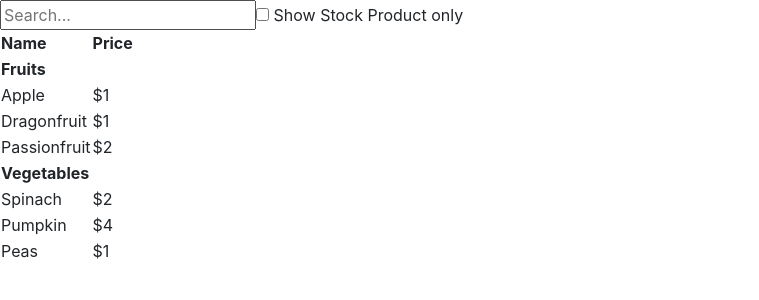
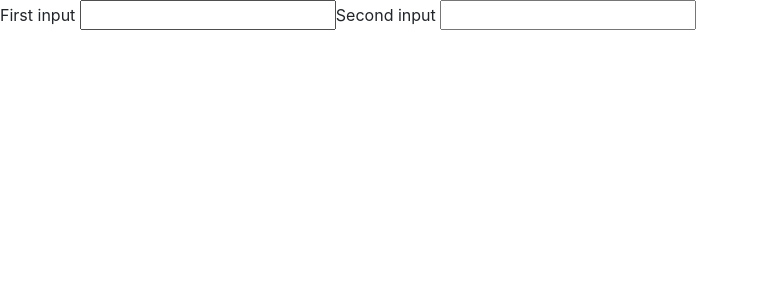
Before and after one commit to nishanmazumder/todo-react, a React (Create React App) app: page / in a window 1280 px wide. Shown: the top 300 px of the page, without its empty margins (0-759 px from the left). Built offline with nearby package versions, Linux system fonts and the light colour scheme.

Commit message:
input added

```diff
--- /dev/null
+++ b/src/components/jsx/Accordion/App.js
@@ -0,0 +1,29 @@
+import { useState } from 'react';
+
+export default function SyncedInputs() {
+   const [text, setText] = useState('');
+
+   console.log(text);
+
+   return (
+      <>
+         <Input label="First input" syncTxt={setText}/>
+         <Input label="Second input" syncTxt={setText}/>
+      </>
+   );
+}
+
+function Input({ label, syncTxt }) {
+   const [text, setText] = useState('');
+
+   return (
+      <label>
+         {label}
+         {' '}
+         <input
+            value={text}
+            onChange={e => syncTxt(e.target.value)}
+         />
+      </label>
+   );
+}
--- a/src/components/jsx/Product/App.js
+++ b/src/components/jsx/Product/App.js
@@ -65,8 +65,6 @@ function ProductTable({ searchProduct, productStock }) {
          <Product key={product.name} product={product} />
       )
 
-
-
       lastCategory = product.category
    })
 
--- a/src/index.js
+++ b/src/index.js
@@ -21,8 +21,9 @@ import "./index.css";
 // import FormSubmit from "./components/jsx/Form/App";
 // import EditProfile from "./components/jsx/Form/Profiler";
 // import TravelPlan from "./components/jsx/Nested/App";
-import MailClient from "./components/jsx/Multi/App";
-import ProductTable from "./components/jsx/Product/App";
+// import MailClient from "./components/jsx/Multi/App";
+// import ProductTable from "./components/jsx/Product/App";
+import SyncedInputs from "./components/jsx/Accordion/App";
 
 import reportWebVitals from "./reportWebVitals";
 
@@ -50,7 +51,8 @@ root.render(
       {/* <EditProfile/> */}
       {/* <TravelPlan /> */}
       {/* <MailClient /> */}
-      {<ProductTable />}
+      {/* {<ProductTable />} */}
+      {<SyncedInputs />}
    </React.StrictMode>
 );
 
```
